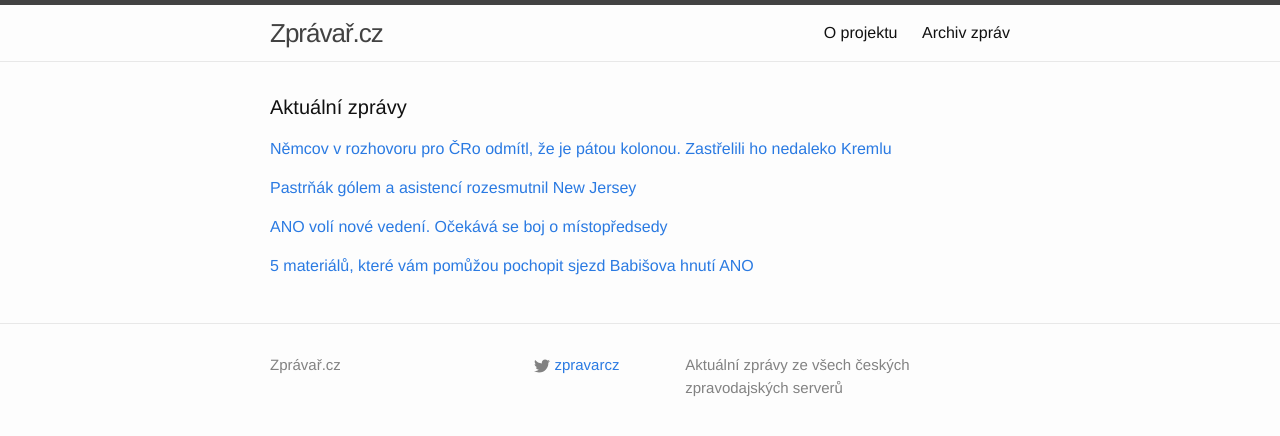
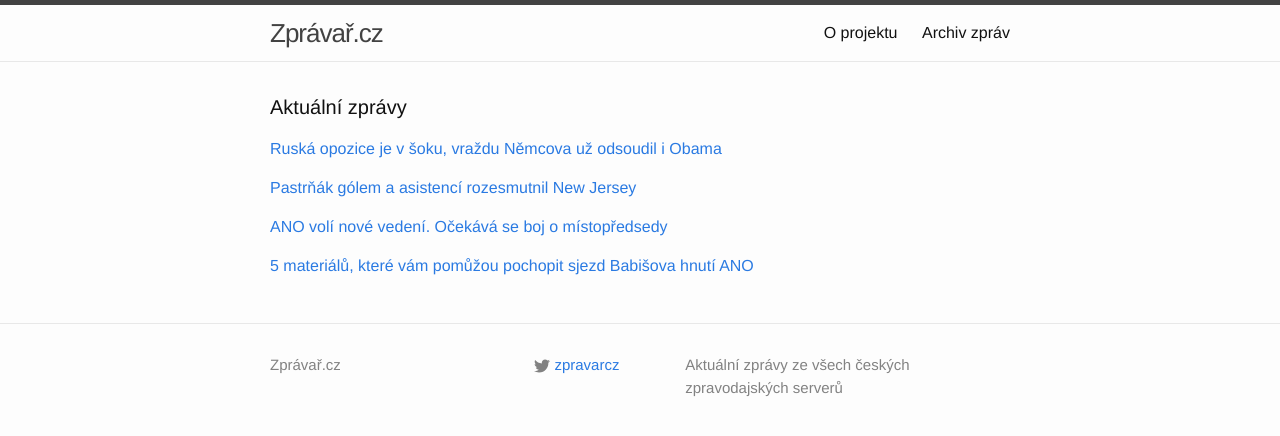
Before and after one commit to adliska/zpravar, a Jekyll site: the page built from index.html, in a window 1280 px wide. Shown: the top 436 px of the page. Built offline with Jekyll 4.4.1, drawn with Linux system fonts in a browser that asks for light colours.

Commit message:
zpravar news update

```diff
--- a/index.html
+++ b/index.html
@@ -5,9 +5,10 @@ layout: default
 <div class="home">
     <h1 class="page-heading">Aktuální zprávy</h1>
 
-<p><a href="javascript:;" onclick="toggle_visibility('zpravy0')">Němcov v rozhovoru pro ČRo odmítl, že je pátou kolonou. Zastřelili ho nedaleko Kremlu</a></p>
+<p><a href="javascript:;" onclick="toggle_visibility('zpravy0')">Ruská opozice je v šoku, vraždu Němcova už odsoudil i Obama</a></p>
 <div id="zpravy0" style="display:none">
 <ul>
+<li><a href=http://echo24.cz/a/wGUE4>Ruská opozice je v šoku, vraždu Němcova už odsoudil i Obama - echo24.cz</a></li>
 <li><a href=http://www.rozhlas.cz/_zprava/nemcov-v-rozhovoru-pro-cro-odmitl-ze-je-patou-kolonou-zastrelili-ho-nedaleko-kremlu--1460961>Němcov v rozhovoru pro ČRo odmítl, že je pátou kolonou. Zastřelili ho nedaleko Kremlu - www.rozhlas.cz</a></li>
 <li><a href=http://www.ceskenoviny.cz/zpravy/zpravy/v-moskve-byl-zastrelen-kritik-kremlu-boris-nemcov/1186870>V Moskvě byl zastřelen kritik Kremlu Boris Němcov - www.ceskenoviny.cz</a></li>
 <li><a href=http://zahranicni.ihned.cz/rusko/c1-63607560-znamy-kritik-ruskeho-prezidenta-nemcov-je-mrtvy-zastrelili-ho-v-moskve>Známý kritik ruského prezidenta Němcov je mrtvý. Zastřelili ho v Moskvě - zahranicni.ihned.cz</a></li>
```
